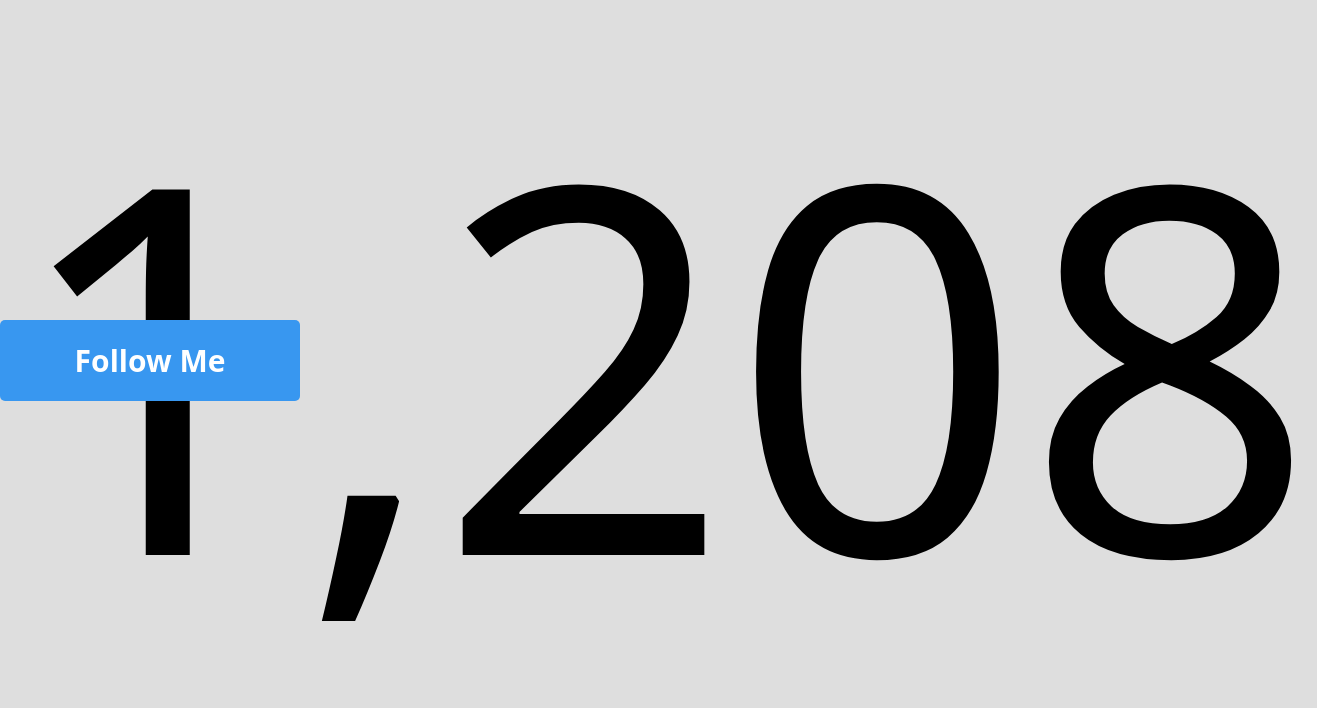
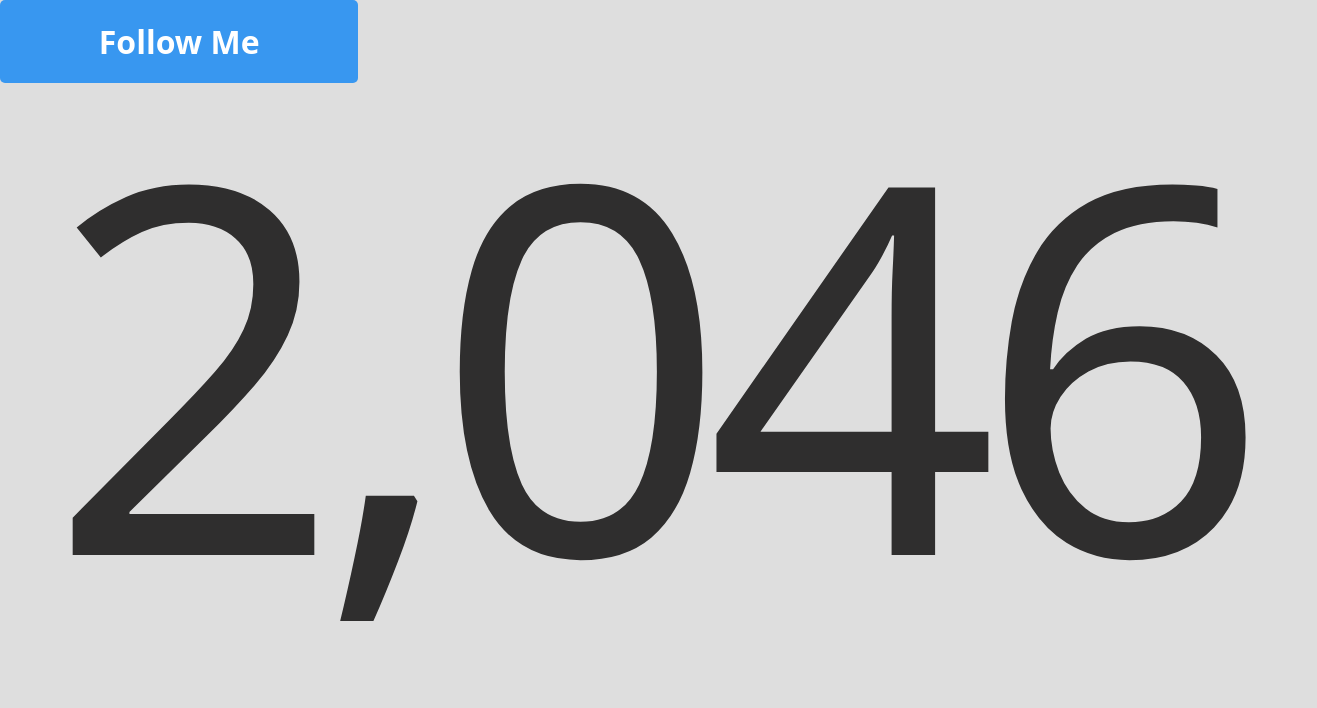
Before and after one commit to zengwish95/de-design-wz, a plain HTML site: page index.html in a window 1280 px wide. Shown: the whole page, 1317 px wide, since content can reach past the window. Drawn offline with Linux system fonts and the light colour scheme.

Commit message:
random number generation

```diff
--- a/css/de-styles.css
+++ b/css/de-styles.css
@@ -2,12 +2,14 @@ html {
   font-size: 20px;
   background-color: #dedede;
   box-sizing: border-box;
+  -webkit-font-smoothing: antialiased;
 }
 *, *:before, *:after {
   box-sizing: inherit;
 }
 body {
-	overflow: none;
+  /* limit window size: */
+	overflow: hidden;
 	width: 100vw;
 	height: 100vh;
 }
@@ -15,10 +17,12 @@ h1 {
 	display: block;
 	text-align: center;
 	margin: auto;
-	padding: none;
+	padding-left: -1.5vw;
 	font-size: 40vw;
 	font-family: system-ui, sans-serif;
 	font-weight: 100;
+  letter-spacing: -1.7vw;
+  color: #2f2e2e;
 }
 #btn {
 	background-color: #3897f0;
@@ -27,14 +31,14 @@ h1 {
 	border: none;
 	color: white;
 	padding: 1rem 2.5rem;
-	text-align: center;
+  /* margin: 40vh auto; */
 	text-decoration: none;
-	width: 300px;
+	width: 28vw;
 	display: block;
 	border-radius: 0.25rem;
-	font-size: 1.5rem;
+	font-size: 2.5vw;
 	cursor: pointer;
-	margin: 40vh auto;
+  text-align: center;
 	transition: transform 0.1s;
 	-webkit-transition-duration: 0.5s;
 	transition-duration: 0.5s;
--- a/index.html
+++ b/index.html
@@ -6,12 +6,13 @@
     <title>Follow for Follow</title>
     <link href="css/styles-reset.css" rel="reset" media="screen" type="text/css">
     <link href="css/de-styles.css" rel="stylesheet" media="screen" type="text/css">
-    <script src="js/javascript.js" defer type="text/Javascript"></script>
+    <script src="js/javascript.js" defer type="text/Javascript"> </script>
 </head>
 
 <body>
-  <div class="FollowBtn" id="btn" onclick="alert('You Caught Me!')"> Follow Me </div>
-  <h1>1,208</h1>
+  <h1 id="displayNumber"> 2,046 </h1>
+  <button id="btn" onclick="getNumber()"> Follow Me </button>
+  <!-- <h1> 2,046 </h1>  -->
 </body>
 
 
--- a/js/javascript.js
+++ b/js/javascript.js
@@ -1,4 +1,3 @@
-var btn = document.getElementById("btn");
 document.addEventListener("mousemove", getMouse);
 
 var btnpos = {x:0, y:0};
@@ -24,3 +23,15 @@ function followMouse(){
  btn.style.left = btnpos.x + "px";
  btn.style.top = btnpos.y + "px";
 }
+
+//gernate random number
+function getRndInteger(min, max) {
+  return Math.floor(Math.random() * (max - min + 1) ) + min;
+}
+
+function getNumber() {
+  var number1 = getRndInteger(1, 9);
+  var number2 = getRndInteger(100, 999);
+  var number3 = (number1 + "," + number2);
+  document.getElementById("displayNumber").innerHTML = number3;
+}
```
Also changed, not shown: 1 other file.
